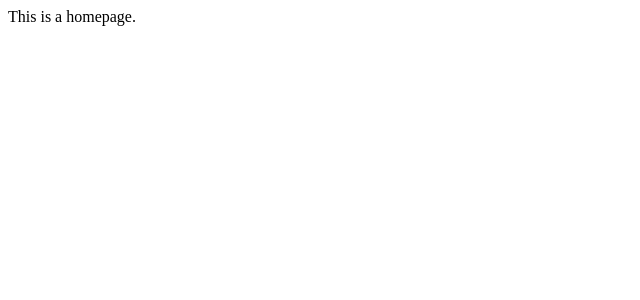
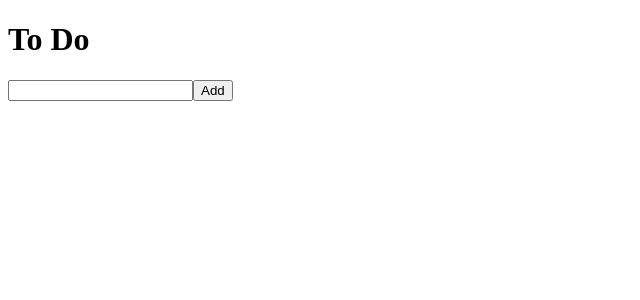
Before and after one commit to junh0328/redux, a React (Create React App) app in the folder react-redux/: page / in a window 1280 px wide. Shown: the top 300 px of the page, without its empty margins (0-640 px from the left). Built offline with nearby package versions, Linux system fonts and the light colour scheme.

Commit message:
react-redux 초기세팅 3

```diff
--- a/react-redux/src/routes/Home.js
+++ b/react-redux/src/routes/Home.js
@@ -1,7 +1,27 @@
-import React from "react";
+import React, { useState } from "react";
 
 const Home = () => {
-  return <div>This is a homepage.</div>;
+  const [text, setText] = useState("");
+
+  const onChange = (e) => {
+    setText(e.target.value);
+  };
+
+  const onSubmit = (e) => {
+    e.preventDefault();
+    console.log(text);
+    setText("");
+  };
+  return (
+    <div>
+      <h1>To Do</h1>
+      <form onSubmit={onSubmit}>
+        <input type="text" value={text} onChange={onChange} />
+        <button>Add</button>
+      </form>
+      <ul></ul>
+    </div>
+  );
 };
 
 export default Home;
```
